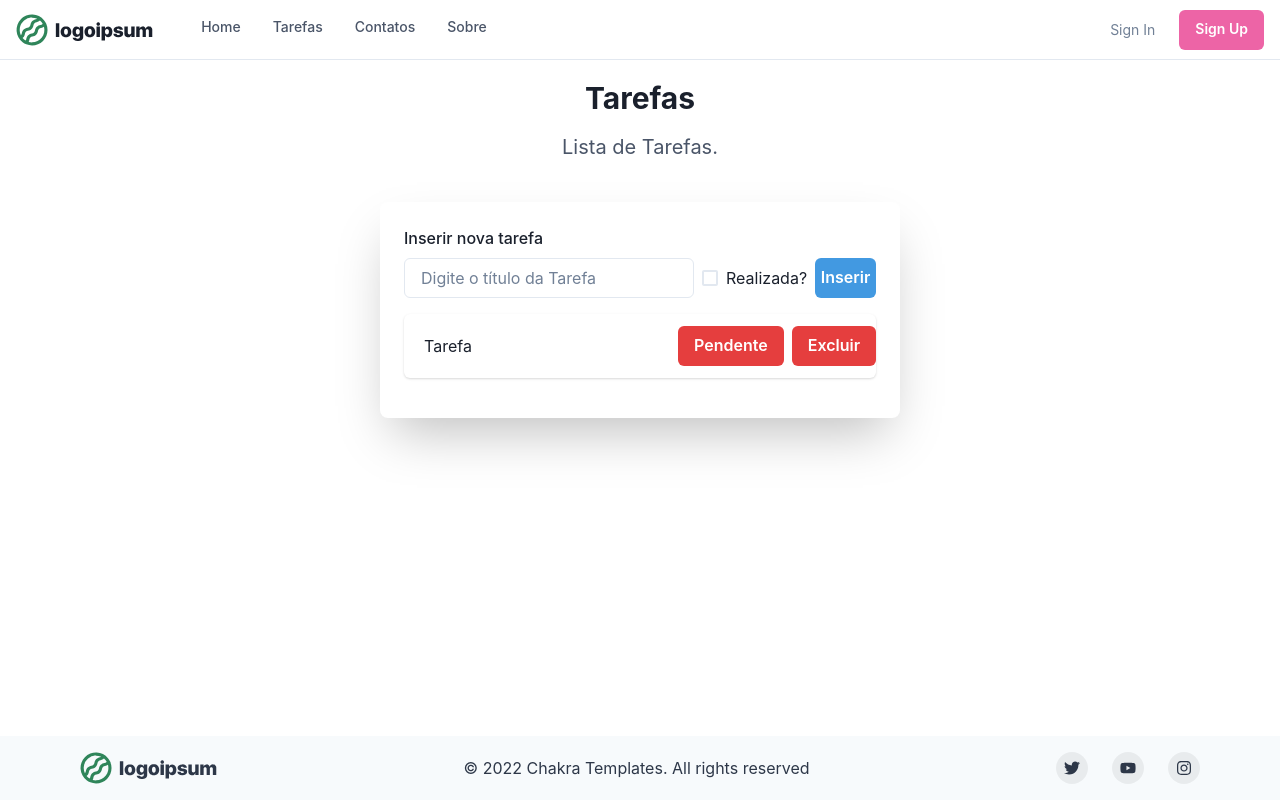
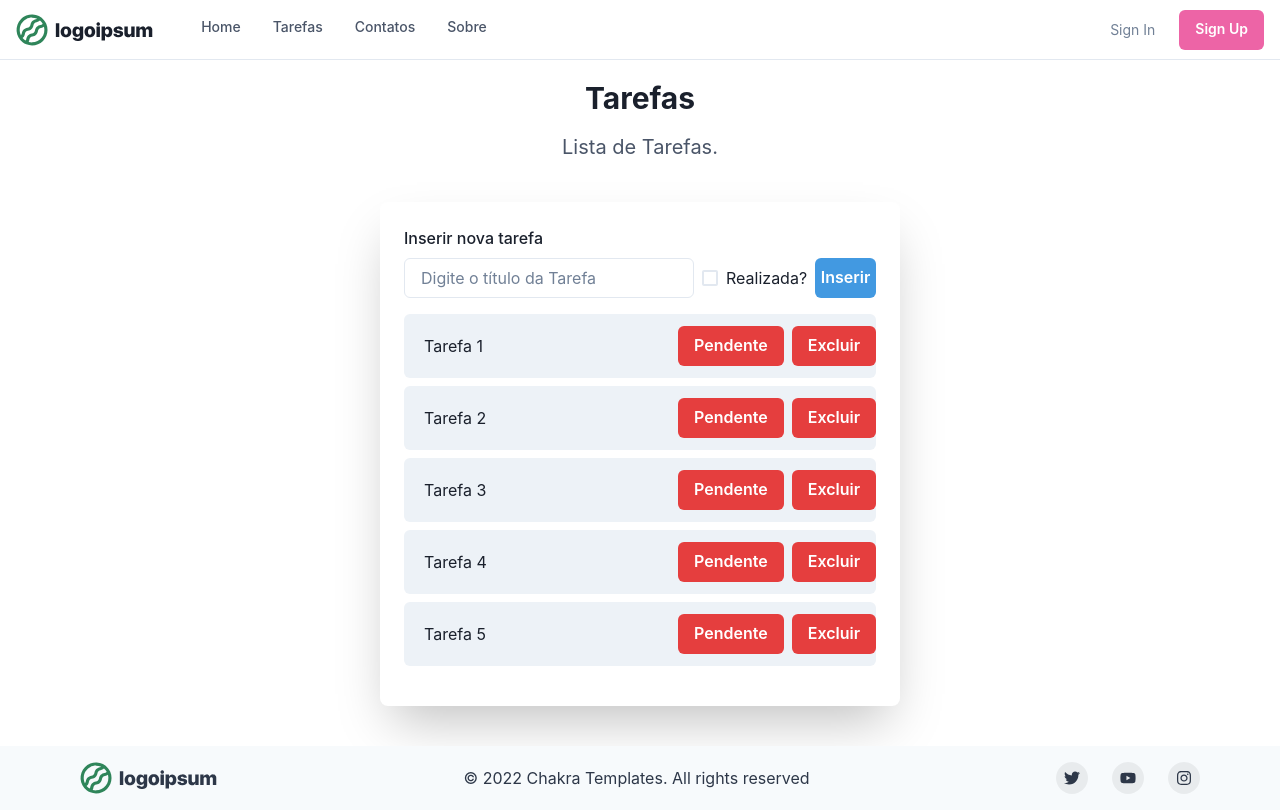
Before and after one commit to luisgaspari/meuapp, a React (Vite) app: page /tasks in a window 1280 px wide. Built offline with nearby package versions, Linux system fonts and the light colour scheme.

Commit message:
Add tasks array and update ListTasks component to display tasks dynamically

```diff
--- a/src/Pages/tasks/index.tsx
+++ b/src/Pages/tasks/index.tsx
@@ -4,6 +4,9 @@ import InputFatec from "../../components/input-fatec";
 import ListTasks from "../../components/listTask";
 
 function Tasks() {
+
+    const tasks = ['Tarefa 1', 'Tarefa 2', 'Tarefa 3', 'Tarefa 4', 'Tarefa 5'];
+
     return (
         <Layout>
             <Box p={4}>
@@ -35,7 +38,7 @@ function Tasks() {
                                 </FormControl>
                             </Stack>
                             <Stack py={4}>
-                                <ListTasks text='Tarefa' />
+                                <ListTasks tasks={tasks} />
                             </Stack>
                         </Box>
                     </Center>
--- a/src/components/listTask/index.tsx
+++ b/src/components/listTask/index.tsx
@@ -2,20 +2,26 @@ import { Card, CardBody, HStack, Text } from "@chakra-ui/react";
 import ButtonFatec from "../button-fatec";
 
 interface Props {
-    text: string;
+    tasks: string[];
 }
 
-function ListTasks({ text }: Props) {
+function ListTasks({ tasks }: Props) {
     return (
-        <Card>
+        <>
+            {
+                tasks.map((task) => (
+                    <Card variant={'filled'}>
                         <HStack>
                             <CardBody textAlign={'left'}>
-                    <Text>{text}</Text>
+                                <Text>{task}</Text>
                             </CardBody>
                             <ButtonFatec type='button' label='Pendente' />
                             <ButtonFatec type='button' label='Excluir' />
                         </HStack>
                     </Card>
+                ))
+            }
+        </>
     );
 }
 
```
Lines whose indentation alone changed are shown as unchanged.
